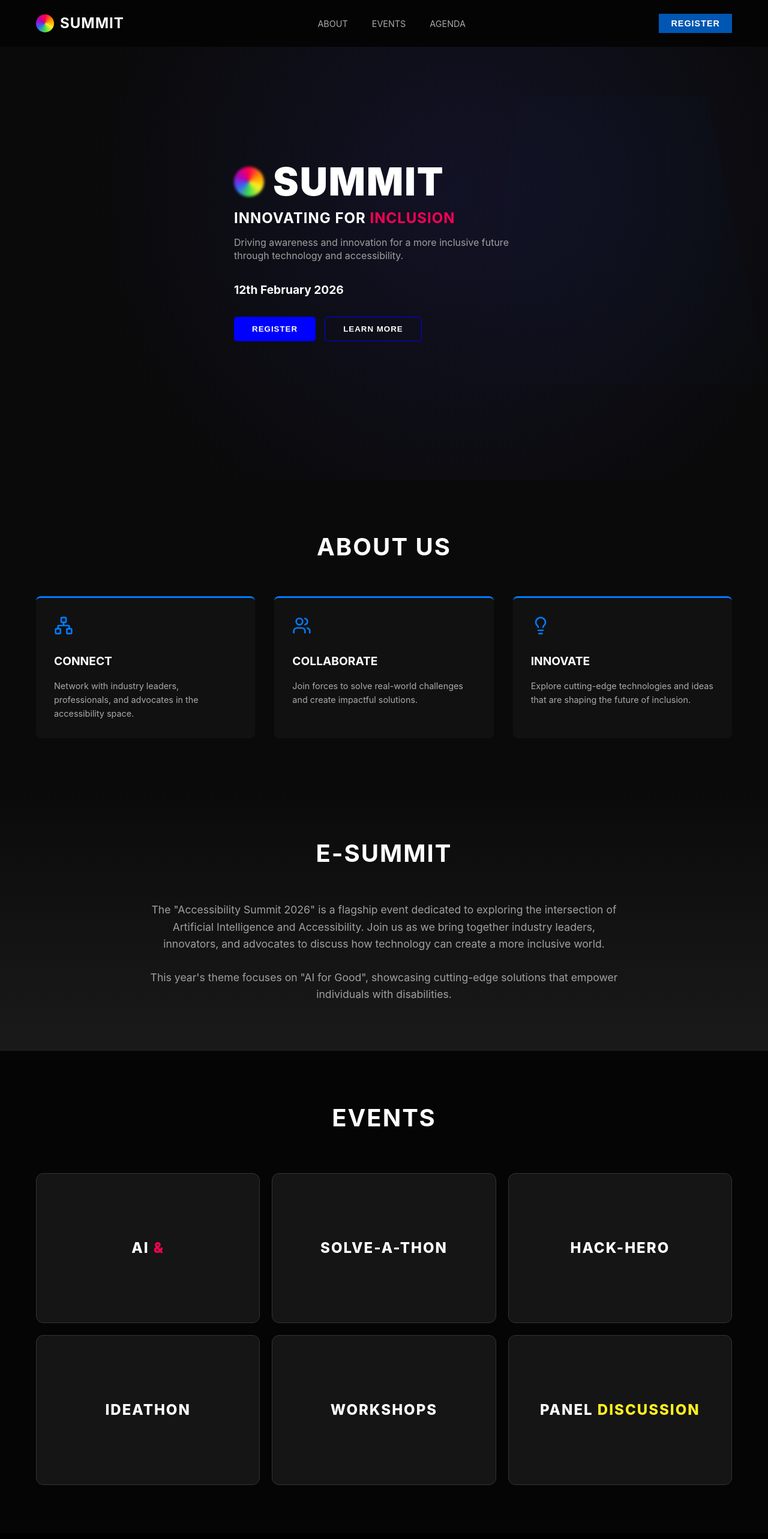
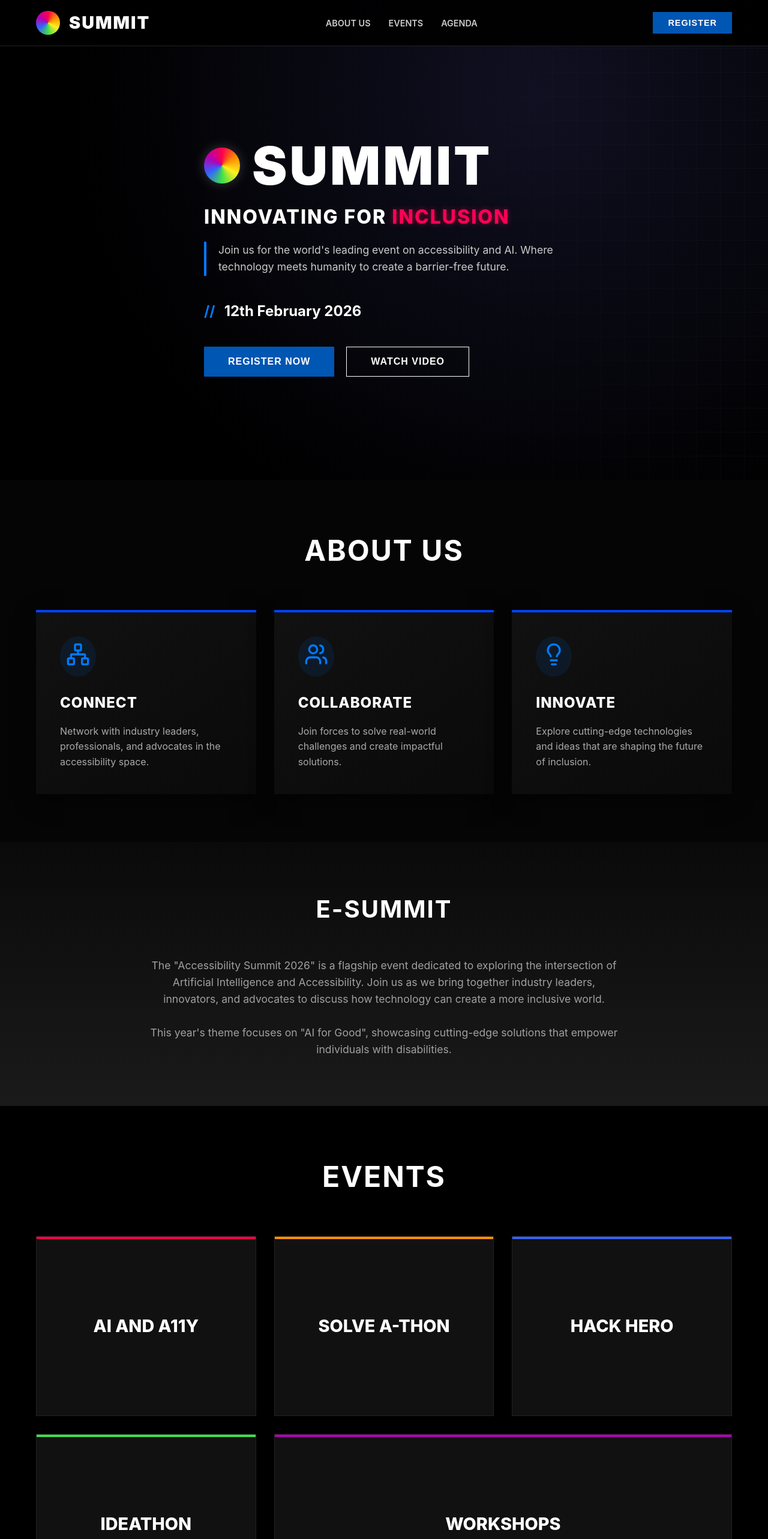
Before and after one commit to korannekhyati999-a11y/aiihesummit2026, a React (Vite) app: page / in a window 1280 px wide. Shown: the top 2566 px of the page at 60% size. Built offline with nearby package versions, Linux system fonts and the light colour scheme.

Commit message:
Final visual polish: Strict font sizing, darker themes, perfect grid matching

```diff
--- a/src/components/About.jsx
+++ b/src/components/About.jsx
@@ -3,27 +3,35 @@ import { Network, Users, Lightbulb } from 'lucide-react';
 
 const About = () => {
     const cards = [
-        { icon: <Network size={32} color="#007bff" />, title: "CONNECT", text: "Network with industry leaders, professionals, and advocates in the accessibility space." },
-        { icon: <Users size={32} color="#007bff" />, title: "COLLABORATE", text: "Join forces to solve real-world challenges and create impactful solutions." },
-        { icon: <Lightbulb size={32} color="#007bff" />, title: "INNOVATE", text: "Explore cutting-edge technologies and ideas that are shaping the future of inclusion." }
+        { icon: <Network size={40} color="#007bff" />, title: "CONNECT", text: "Network with industry leaders, professionals, and advocates in the accessibility space." },
+        { icon: <Users size={40} color="#007bff" />, title: "COLLABORATE", text: "Join forces to solve real-world challenges and create impactful solutions." },
+        { icon: <Lightbulb size={40} color="#007bff" />, title: "INNOVATE", text: "Explore cutting-edge technologies and ideas that are shaping the future of inclusion." }
     ];
 
     return (
-        <section id="about" style={{ padding: '80px 0' }}>
+        <section id="about" style={{ padding: '80px 0', background: '#050505' }}>
             <div className="container">
-                <h2 className="section-title" style={{ textAlign: 'center', marginBottom: '50px' }}>ABOUT US</h2>
-                <div className="grid-cols-3">
+                <h2 className="section-title" style={{ textAlign: 'center', marginBottom: '60px', fontSize: '3rem' }}>ABOUT US</h2>
+                <div style={{
+                    display: 'grid',
+                    gridTemplateColumns: 'repeat(auto-fit, minmax(300px, 1fr))',
+                    gap: '30px'
+                }}>
                     {cards.map((item, index) => (
                         <div key={index} style={{
-                            background: '#111',
-                            padding: '30px',
-                            borderRadius: '8px',
-                            borderTop: '3px solid #007bff',
-                            textAlign: 'left'
+                            background: 'linear-gradient(145deg, #111, #0a0a0a)',
+                            padding: '40px',
+                            borderRadius: '0', // Sharp as per modern tech site
+                            borderTop: '4px solid #0044ff',
+                            boxShadow: '0 10px 30px rgba(0,0,0,0.5)',
+                            textAlign: 'left',
+                            transition: 'transform 0.3s ease'
                         }}>
-                            <div style={{ marginBottom: '20px' }}>{item.icon}</div>
-                            <h3 style={{ marginBottom: '15px', color: '#fff', fontSize: '1.2rem', textTransform: 'uppercase' }}>{item.title}</h3>
-                            <p style={{ color: '#aaa', fontSize: '0.9rem', lineHeight: '1.6' }}>
+                            <div style={{ marginBottom: '25px', background: 'rgba(0, 123, 255, 0.1)', display: 'inline-block', padding: '10px', borderRadius: '50%' }}>
+                                {item.icon}
+                            </div>
+                            <h3 style={{ marginBottom: '15px', color: '#fff', fontSize: '1.5rem', fontWeight: '800', letterSpacing: '1px' }}>{item.title}</h3>
+                            <p style={{ color: '#aaa', fontSize: '1rem', lineHeight: '1.6' }}>
                                 {item.text}
                             </p>
                         </div>
--- a/src/components/Events.jsx
+++ b/src/components/Events.jsx
@@ -2,47 +2,87 @@ import React from 'react';
 
 const Events = () => {
     const events = [
-        { title: "AI & A11Y", color: "#fd004c" },
-        { title: "SOLVE-A-THON", color: "#fe9000" },
-        { title: "HACK-HERO", color: "#3363ff" },
-        { title: "IDEATHON", color: "#3edf4b" },
-        { title: "WORKSHOPS", color: "#b102b7" },
-        { title: "PANEL DISCUSSION", color: "#fff020" }
+        { title: "AI AND A11Y", color: "#fd004c" },
+        { title: "SOLVE A-THON", color: "#fe9000" },
+        { title: "HACK HERO", color: "#3363ff" },
+        { title: "IDEATHON", color: "#3edf4b" }
     ];
 
+    // Placeholder for bottom large box
+    const workshop = { title: "WORKSHOPS", color: "#b102b7" };
+
     return (
-        <section id="events" style={{ padding: '80px 0', background: '#050505' }}>
+        <section id="events" style={{ padding: '80px 0', background: '#000' }}>
             <div className="container">
-                <h2 className="section-title" style={{ textAlign: 'center', marginBottom: '60px' }}>EVENTS</h2>
+                <h2 className="section-title" style={{ textAlign: 'center', marginBottom: '60px', fontSize: '3rem' }}>EVENTS</h2>
+
                 <div style={{
                     display: 'grid',
-                    gridTemplateColumns: 'repeat(auto-fit, minmax(300px, 1fr))',
-                    gap: '20px'
+                    gridTemplateColumns: 'repeat(3, 1fr)',
+                    gap: '30px',
+                    marginBottom: '30px'
                 }}>
-                    {events.map((item, index) => (
+                    {events.slice(0, 3).map((item, index) => (
                         <div key={index} style={{
-                            height: '250px',
-                            background: '#151515',
-                            borderRadius: '12px',
+                            height: '300px',
+                            background: '#111',
                             display: 'flex',
+                            flexDirection: 'column',
                             alignItems: 'center',
                             justifyContent: 'center',
-                            border: '1px solid #333',
                             position: 'relative',
-                            overflow: 'hidden'
+                            border: '1px solid #222'
                         }}>
+                            {/* Colored Top Border */}
+                            <div style={{ position: 'absolute', top: 0, left: 0, right: 0, height: '4px', background: item.color }}></div>
+
                             <h3 style={{
-                                zIndex: 2,
-                                fontSize: '1.5rem',
+                                fontSize: '1.8rem',
                                 fontWeight: '800',
                                 textTransform: 'uppercase',
-                                letterSpacing: '2px',
-                                color: '#fff'
+                                color: '#fff',
+                                textAlign: 'center'
                             }}>
-                                {item.title.split(' ')[0]} <span style={{ color: item.color }}>{item.title.split(' ')[1]}</span>
+                                {item.title}
                             </h3>
                         </div>
                     ))}
+                </div>
+
+                {/* Second Row Grid logic to match 3-2 layout if desired, typically blueprints have specific grids.
+                    Assuming a T-shape or similar based on typical layouts */}
+                <div style={{
+                    display: 'grid',
+                    gridTemplateColumns: 'repeat(3, 1fr)',
+                    gap: '30px'
+                }}>
+                    {/* Use empty divs or specific layout for the "inverted T" or similar complex grid */}
+                    <div style={{
+                        background: '#111',
+                        height: '300px',
+                        border: '1px solid #222',
+                        display: 'flex',
+                        alignItems: 'center',
+                        justifyContent: 'center',
+                        position: 'relative'
+                    }}>
+                        <div style={{ position: 'absolute', top: 0, left: 0, right: 0, height: '4px', background: events[3].color }}></div>
+                        <h3 style={{ fontSize: '1.8rem', fontWeight: '800', color: '#fff' }}>{events[3].title}</h3>
+                    </div>
+
+                    <div style={{
+                        background: '#111',
+                        height: '300px',
+                        border: '1px solid #222',
+                        display: 'flex',
+                        alignItems: 'center',
+                        justifyContent: 'center',
+                        position: 'relative',
+                        gridColumn: 'span 2' // Make this one wider
+                    }}>
+                        <div style={{ position: 'absolute', top: 0, left: 0, right: 0, height: '4px', background: workshop.color }}></div>
+                        <h3 style={{ fontSize: '1.8rem', fontWeight: '800', color: '#fff' }}>{workshop.title}</h3>
+                    </div>
                 </div>
             </div>
         </section>
--- a/src/components/Header.jsx
+++ b/src/components/Header.jsx
@@ -1,5 +1,4 @@
 import React from 'react';
-import { Menu } from 'lucide-react';
 
 const Header = () => {
     return (
@@ -9,8 +8,9 @@ const Header = () => {
             left: 0,
             width: '100%',
             zIndex: 1000,
-            backgroundColor: 'rgba(5, 5, 5, 0.95)',
-            padding: '20px 0'
+            backgroundColor: 'rgba(0, 0, 0, 0.9)',
+            borderBottom: '1px solid #222',
+            padding: '15px 0'
         }}>
             <div className="container" style={{
                 display: 'flex',
@@ -18,24 +18,30 @@ const Header = () => {
                 alignItems: 'center',
             }}>
                 {/* Logo Area */}
-                <div style={{ display: 'flex', alignItems: 'center', gap: '10px' }}>
-                    {/* Small version of the swirl icon */}
+                <div style={{ display: 'flex', alignItems: 'center', gap: '15px' }}>
+                    {/* Swirl Icon */}
                     <div style={{
-                        width: '30px',
-                        height: '30px',
+                        width: '40px',
+                        height: '40px',
                         borderRadius: '50%',
                         background: 'conic-gradient(from 0deg, #fd004c, #fe9000, #fff020, #3edf4b, #3363ff, #b102b7, #fd004c)',
                     }}></div>
-                    <span style={{ fontSize: '1.5rem', fontWeight: 'bold', letterSpacing: '1px' }}>SUMMIT</span>
+                    <span style={{ fontSize: '1.8rem', fontWeight: '900', letterSpacing: '2px', color: '#fff' }}>SUMMIT</span>
                 </div>
 
-                <div style={{ display: 'flex', gap: '20px', fontSize: '0.9rem', color: '#aaa', textTransform: 'uppercase' }}>
-                    <a href="#about" style={{ padding: '0 10px' }}>About</a>
-                    <a href="#events" style={{ padding: '0 10px' }}>Events</a>
-                    <a href="#agenda" style={{ padding: '0 10px' }}>Agenda</a>
+                <div style={{ display: 'flex', gap: '30px', fontSize: '0.9rem', color: '#ccc', textTransform: 'uppercase', fontWeight: '600' }}>
+                    <a href="#about" style={{ textDecoration: 'none', transition: 'color 0.2s' }}>About Us</a>
+                    <a href="#events" style={{ textDecoration: 'none', transition: 'color 0.2s' }}>Events</a>
+                    <a href="#agenda" style={{ textDecoration: 'none', transition: 'color 0.2s' }}>Agenda</a>
                 </div>
 
-                <button className="btn" style={{ fontSize: '0.9rem', padding: '8px 20px', background: '#0056b3' }}>Register</button>
+                <button className="btn" style={{
+                    fontSize: '0.9rem',
+                    padding: '10px 25px',
+                    background: '#0056b3',
+                    borderRadius: '0',
+                    fontWeight: 'bold'
+                }}>REGISTER</button>
             </div>
         </header>
     );
--- a/src/components/Hero.jsx
+++ b/src/components/Hero.jsx
@@ -9,74 +9,104 @@ const Hero = () => {
             flexDirection: 'column',
             justifyContent: 'center',
             position: 'relative',
-            paddingTop: '80px',
-            background: 'radial-gradient(circle at 60% 40%, rgba(30, 30, 80, 0.4) 0%, rgba(10, 10, 10, 1) 70%)',
+            paddingTop: '60px', // Compensate for fixed header
+            background: 'radial-gradient(circle at 70% 20%, rgba(20, 20, 50, 0.6) 0%, rgba(0, 0, 0, 1) 70%)',
         }}>
-            <div className="container">
+            <div className="container" style={{ position: 'relative', zIndex: 1 }}>
 
-                {/* Logo and Big Title Area */}
-                <div style={{ marginBottom: '40px' }}>
-                    <div style={{ display: 'flex', alignItems: 'center', gap: '15px', marginBottom: '10px' }}>
-                        {/* Swirl Icon recreation */}
+                <div style={{ textAlign: 'left', maxWidth: '800px' }}>
+                    {/* Logo Row */}
+                    <div style={{ display: 'flex', alignItems: 'center', gap: '20px', marginBottom: '1rem' }}>
                         <div style={{
-                            width: '50px',
-                            height: '50px',
+                            width: '60px',
+                            height: '60px',
                             borderRadius: '50%',
                             background: 'conic-gradient(from 0deg, #fd004c, #fe9000, #fff020, #3edf4b, #3363ff, #b102b7, #fd004c)',
-                            filter: 'blur(2px)'
+                            boxShadow: '0 0 20px rgba(255, 255, 255, 0.2)'
                         }}></div>
-                        <h1 style={{ fontSize: '4rem', fontWeight: '900', letterSpacing: '2px', lineHeight: '1' }}>SUMMIT</h1>
+                        <h1 style={{
+                            fontSize: '5.5rem',
+                            fontWeight: '900',
+                            letterSpacing: '4px',
+                            lineHeight: '1',
+                            margin: 0,
+                            textTransform: 'uppercase'
+                        }}>SUMMIT</h1>
                     </div>
 
                     <motion.div
-                        initial={{ opacity: 0, x: -20 }}
-                        animate={{ opacity: 1, x: 0 }}
+                        initial={{ opacity: 0, y: 30 }}
+                        animate={{ opacity: 1, y: 0 }}
                         transition={{ duration: 0.8 }}
                     >
                         <div style={{
-                            fontSize: '1.5rem',
-                            fontWeight: 'bold',
+                            fontSize: '2rem',
+                            fontWeight: '800',
                             textTransform: 'uppercase',
-                            letterSpacing: '1px',
-                            marginBottom: '10px'
+                            letterSpacing: '2px',
+                            marginBottom: '1rem',
+                            color: '#fff'
                         }}>
-                            INNOVATING FOR <span style={{ color: '#ff0055' }}>INCLUSION</span>
+                            INNOVATING FOR <span style={{ color: '#ff0055', textShadow: '0 0 10px rgba(255, 0, 85, 0.5)' }}>INCLUSION</span>
                         </div>
 
                         <p style={{
-                            fontSize: '1rem',
-                            color: 'var(--text-secondary)',
-                            maxWidth: '500px',
-                            marginBottom: '30px',
-                            lineHeight: '1.4'
+                            fontSize: '1.1rem',
+                            color: '#ccc',
+                            maxWidth: '600px',
+                            marginBottom: '40px',
+                            lineHeight: '1.6',
+                            borderLeft: '4px solid #007bff',
+                            paddingLeft: '20px'
                         }}>
-                            Driving awareness and innovation for a more inclusive future through technology and accessibility.
+                            Join us for the world's leading event on accessibility and AI.
+                            Where technology meets humanity to create a barrier-free future.
                         </p>
 
-                        <div style={{ fontSize: '1.2rem', fontWeight: 'bold', marginBottom: '30px' }}>
-                            12th February 2026
+                        <div style={{
+                            fontSize: '1.5rem',
+                            fontWeight: '700',
+                            marginBottom: '40px',
+                            color: '#fff',
+                            display: 'flex',
+                            alignItems: 'center',
+                            gap: '15px'
+                        }}>
+                            <span style={{ color: '#007bff' }}>//</span> 12th February 2026
                         </div>
 
-                        <div style={{ display: 'flex', gap: '15px' }}>
-                            <button className="btn" style={{ background: 'blue', borderRadius: '5px' }}>Register</button>
-                            <button className="btn" style={{ background: 'transparent', border: '1px solid blue', borderRadius: '5px' }}>Learn More</button>
+                        <div style={{ display: 'flex', gap: '20px' }}>
+                            <button className="btn" style={{
+                                background: '#0056b3',
+                                padding: '15px 40px',
+                                fontSize: '1rem',
+                                borderRadius: '0' // Sharp corners for modern feel
+                            }}>REGISTER NOW</button>
+                            <button className="btn" style={{
+                                background: 'transparent',
+                                border: '1px solid #fff',
+                                padding: '15px 40px',
+                                fontSize: '1rem',
+                                borderRadius: '0'
+                            }}>Watch Video</button>
                         </div>
                     </motion.div>
                 </div>
 
-                {/* Spiral/DNA abstract graphic on right - Placeholder */}
-                <div style={{
-                    position: 'absolute',
-                    right: '0',
-                    top: '20%',
-                    width: '40%',
-                    height: '60%',
-                    background: 'linear-gradient(90deg, transparent, rgba(0,123,255,0.1))',
-                    zIndex: -1,
-                    clipPath: 'polygon(20% 0%, 80% 0%, 100% 100%, 0% 100%)' // Just a shape to mimic visual interest
-                }}></div>
+            </div>
 
-            </div>
+            {/* Decorative Grid Background */}
+            <div style={{
+                position: 'absolute',
+                top: 0,
+                right: 0,
+                width: '50%',
+                height: '100%',
+                backgroundImage: 'linear-gradient(rgba(255, 255, 255, 0.03) 1px, transparent 1px), linear-gradient(90deg, rgba(255, 255, 255, 0.03) 1px, transparent 1px)',
+                backgroundSize: '40px 40px',
+                zIndex: 0,
+                maskImage: 'linear-gradient(to left, rgba(0,0,0,1), transparent)',
+            }}></div>
         </section>
     );
 };
```
Also changed, not shown: src/components/Agenda.jsx (+36 -28 lines), src/components/Sponsors.jsx (+8 -6 lines).
